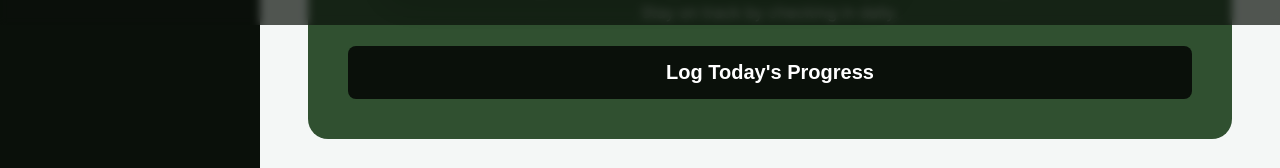
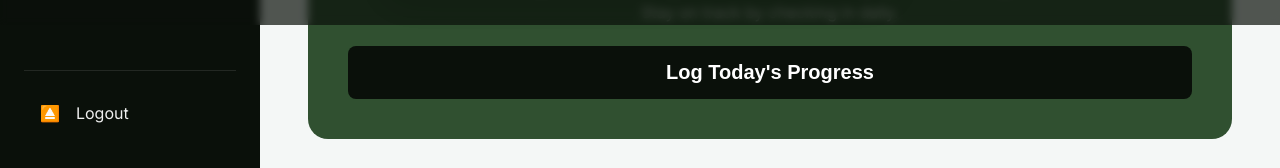
Before and after one commit to ruxenb/FE-Smoking-Cessation, a React (Vite) app in the folder FE-demo/: page /home in a window 1280 px wide. Shown: the part 775-943 px from the top of the page. Built offline with nearby package versions, Linux system fonts and the light colour scheme.

Commit message:
logout button

```diff
--- a/FE-demo/src/components/home/Sidebar.jsx
+++ b/FE-demo/src/components/home/Sidebar.jsx
@@ -15,6 +15,12 @@ function Sidebar({ isCollapsed, onToggle, currentPage, setCurrentPage  }) {
       <span className="icon">{icon}</span> <span>{label}</span>
     </a>
   );
+  const handleLogout = () => {
+    // backend sẽ clear user tokens, gọi logout API,
+    // rồi redirect login page.
+    console.log("User is logging out...");
+    alert("You have been logged out. (Functionality to redirect would go here)");
+  };
 
   return (
     <aside className={`sidebar ${isCollapsed ? 'collapsed' : ''}`}>
@@ -55,6 +61,14 @@ function Sidebar({ isCollapsed, onToggle, currentPage, setCurrentPage  }) {
         <NavLink page="resources" icon="📚" label="Resources" />
         <NavLink page="settings" icon="⚙️" label="Settings" />
       </nav>
+
+      {/* --- Footer chứa logout --- */}
+
+      <div className="sidebar-footer">
+        <a href="#" className="logout-button" onClick={handleLogout}>
+          <span className="icon">⏏️</span> <span>Logout</span>
+        </a>
+      </div>
     </aside>
   );
 }
--- a/FE-demo/src/components/home/homePage.css
+++ b/FE-demo/src/components/home/homePage.css
@@ -35,6 +35,7 @@
     --statcard-border:#687468;
     --input-bg: #1f261f;
     --input-text-color: #f0f0f0;
+    --border-top-color: rgba(255, 255, 255, 0.1);
 }
 
 * {
@@ -79,7 +80,13 @@ body {
     padding: 2rem 1.5rem;
     display: flex;
     flex-direction: column;
-    border-left: #63cb63;
+}
+
+.sidebar-footer {
+  /* Add đường line để tách nút logout*/
+    margin-top: auto;
+    padding-top: 1rem;
+    border-top: 1px solid rgba(255, 255, 255, 0.1);
 }
 
 .sidebar.collapsed {
@@ -127,22 +134,34 @@ body {
 .navigation a.active { background-color: var(--primary-green); font-weight: 500; }
 .navigation .icon { font-size: 1.2rem; }
 
+.sidebar.collapsed .sidebar-footer {
+  /* Xóa border và padding để nhìn clean */
+  border-top: none;
+  padding-top: 0;
+  margin-top: 1rem;
+}
+
+.sidebar.collapsed .logout-button {
+  justify-content: center;
+  padding: 1rem 0;
+}
+
+.sidebar.collapsed .logout-button span:not(.icon) {
+  display: none;
+}
+
 /* --- Main Content Area (The Grid Cell) --- */
-/* This replaces the old .main-content-wrapper */
 .main-content-area {
-    overflow-y: auto; /* Allows this area to scroll if content is long */
+    overflow-y: auto; /* Cho phép scroll nếu quá dài */
 }
 
 /* --- Main Content (The Static Block) --- */
-/* This is your inner block that will NOT shrink */
 .main-content {
-    /* KEY: Center the block within its grid cell */
+    /* Center the block within its grid cell */
     margin-left: auto;
     margin-right: auto;
-
-    width: 100%; /* Use the full width of the available space */
-    max-width: var(--main-content-max-width); /* But never get wider than this */
-
+    width: 100%;
+    max-width: var(--main-content-max-width); /* ko rộng hơn cái này */
     /* Add your desired padding here */
     padding: 2rem var(--content-area-padding);
 }
@@ -409,6 +428,25 @@ body {
     transform: rotate(90deg);
 }
 
+.logout-button {
+
+  display: flex;
+  align-items: center;
+  gap: 1rem;
+  color: #f0f0f0; /**/
+  text-decoration: none;
+  padding: 1rem;
+  border-radius: 8px;
+  transition: background-color 0.2s ease, color 0.2s ease;
+  width: 100%;
+}
+
+.logout-button:hover {
+
+  background-color: rgba(255, 82, 82, 0.1);
+  color: #ffc2c2;
+}
+
 /* --- Responsive Design --- */
 @media (max-width: 992px) {
     /* On smaller desktops, collapse the sidebar automatically */
--- a/FE-demo/src/pages/HomePage/index.jsx
+++ b/FE-demo/src/pages/HomePage/index.jsx
@@ -1,6 +1,6 @@
 import React, { useEffect, useState } from "react";
 
-import Sidebar from "../../components/home/sidebar";
+import Sidebar from "../../components/home/Sidebar";
 import MainContent from "../../components/home/homePage";
 import SmokeSetupOverlay from "../../components/home/Overlay/SmokeSetup.jsx"
 import AchievementsPage from '../../components/home/sidebarPages/AchievementsPage';
```
